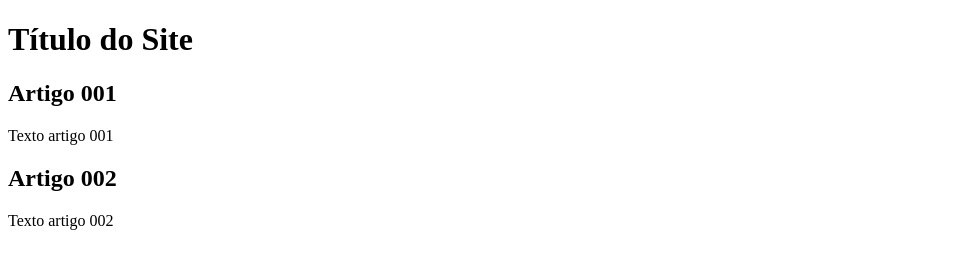
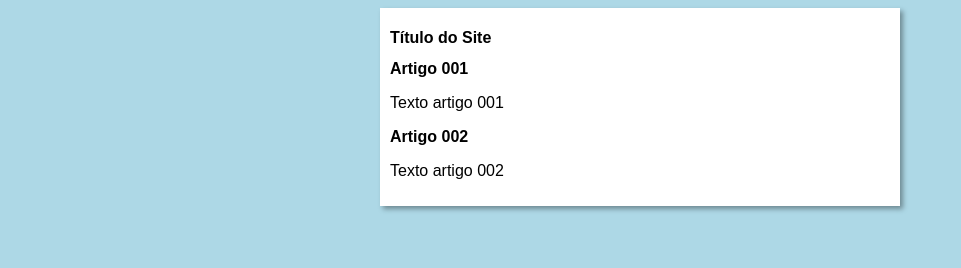
Before and after one commit to marioalvess/projeto-site, a plain HTML site: page index.html in a window 1280 px wide. Shown: the whole page, without its empty margins (0-961 px from the left). Drawn offline with Linux system fonts and the light colour scheme.

Commit message:
updated design

```diff
--- /dev/null
+++ b/estilos/style.css
@@ -0,0 +1,18 @@
+@charset "UTF-8";
+
+* {
+    font-family: Arial, Helvetica, sans-serif;
+    font-size: 16px;
+}
+
+body {
+    background-color: lightblue;
+}
+
+main {
+    background-color: white;
+    width: 500px;
+    margin: auto;
+    padding: 10px;
+    box-shadow: 3px 3px 5px rgba(0, 0, 0, 0.363);
+}
--- a/index.html
+++ b/index.html
@@ -4,6 +4,7 @@
     <meta charset="UTF-8">
     <meta name="viewport" content="width=device-width, initial-scale=1.0">
     <title>Título do site</title>
+    <link rel="stylesheet" href="estilos/style.css">
 </head>
 <body>
     <main>
```
